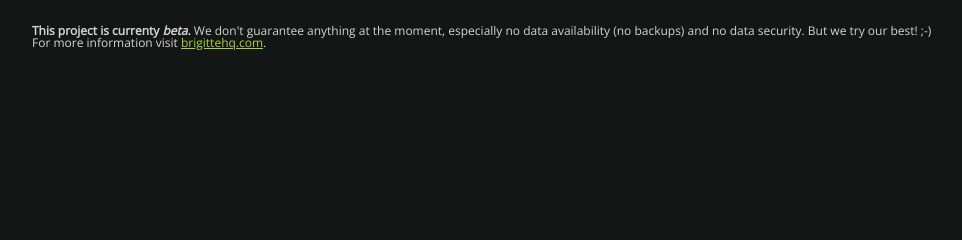
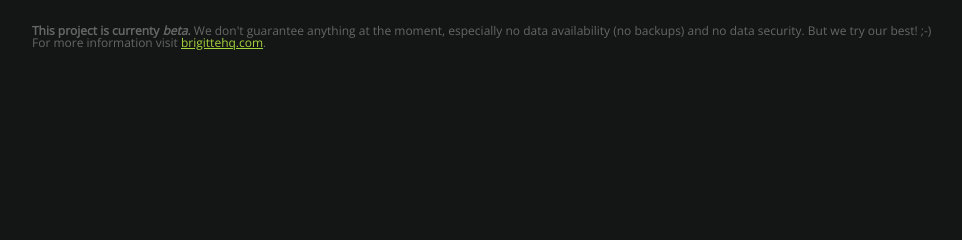
Before and after one commit to stephrdev/brigitte, a Django app: template brigitte/templates/accounts/keys_list.html in a window 1280 px wide. Shown: the part 137-377 px from the top of the page, without its empty margins (128-1090 px from the left). Run offline with Django 3.2, Linux system fonts and the light colour scheme; the template is opened without the code that fills it, so the values that code supplies are empty; parts of the project's set-up code (start-up, migrations or seed data) failed here and were passed over; some libraries are stand-ins or nearby versions.

Commit message:
fixed css.

```diff
--- a/brigitte/templates/base.html
+++ b/brigitte/templates/base.html
@@ -51,7 +51,7 @@
         <div class="clear"></div>
         {% block footer %}
         {% endblock %}
-        <div class="grid_16" style="padding-top:20px;color:#3">
+        <div class="grid_16" style="padding-top:20px;color:#666666">
             <p>
                 <strong>This project is currenty <em>beta</em>.</strong> We don't guarantee anything at the moment, especially no data availability (no backups) and no data security. But we try our best! ;-)<br />
                 For more information visit <a href="http://brigittehq.com/">brigittehq.com</a>.
```
